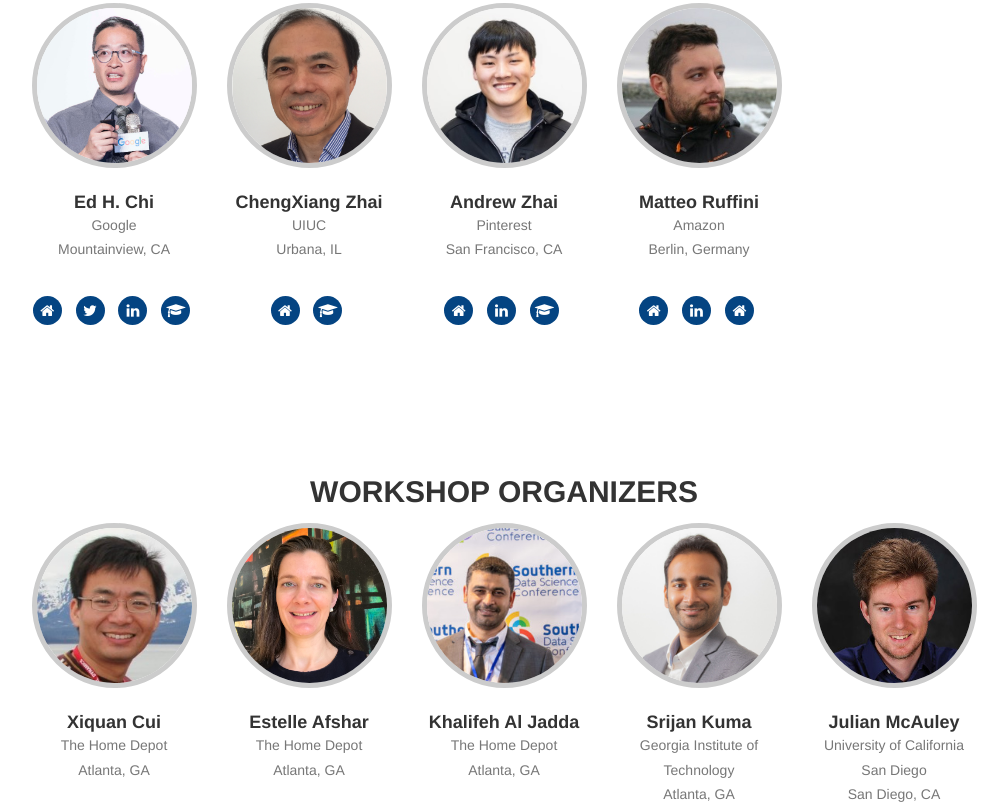
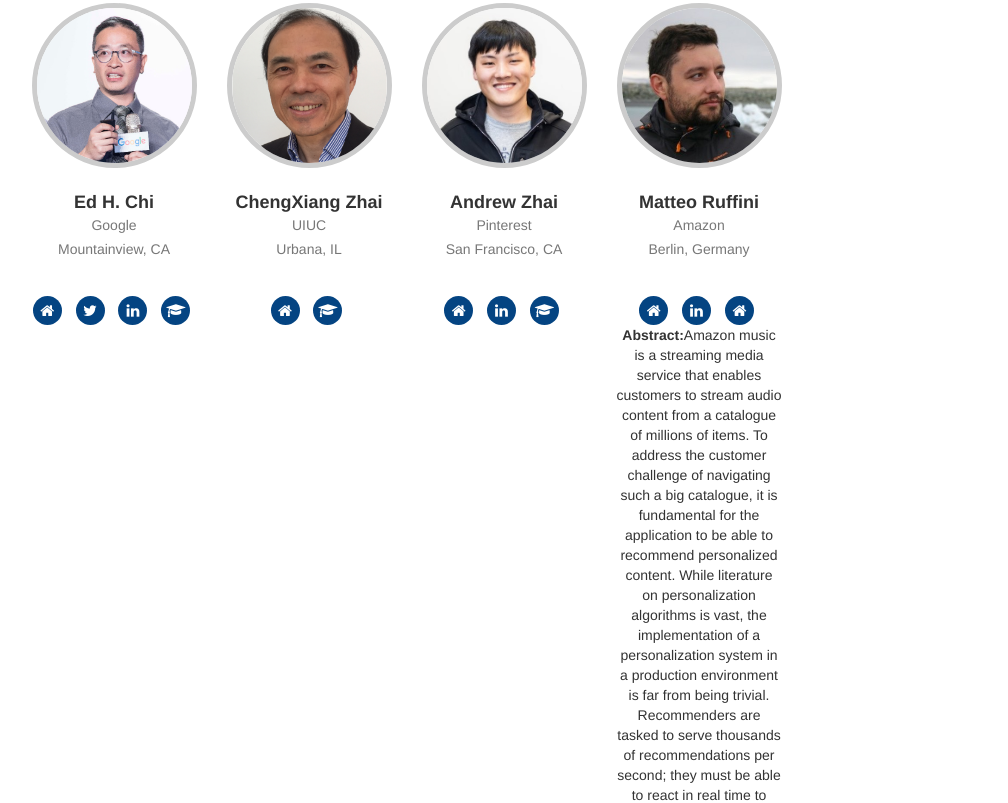
Before and after one commit to oars-workshop/oars-workshop.github.io, a plain HTML site: page index.html in a window 1280 px wide. Shown: the part 6310-7113 px from the top of the page, without its empty margins (136-1144 px from the left). Drawn offline with Linux system fonts and the light colour scheme; a web font is replaced by a local one.

Commit message:
Update index.html
try abstract in bio

```diff
--- a/index.html
+++ b/index.html
@@ -438,6 +438,7 @@
                           <li><a href="https://mruffini.github.io/" target="_blank"><i class="fa fa-home"></i></a>
                           </li>
                         </ul>
+                        <b>Abstract:</b>Amazon music is a streaming media service that enables customers to stream audio content from a catalogue of millions of items. To address the customer challenge of navigating such a big catalogue, it is fundamental for the application to be able to recommend personalized content. While literature on personalization algorithms is vast, the implementation of a personalization system in a production environment is far from being trivial. Recommenders are tasked to serve thousands of recommendations per second; they must be able to react in real time to customer interactions to serve consistent recommendations across the application. In this talk, we discuss how online learning can help build an end-to-end personalization system that addresses all these points. We discuss how Multi Armed Bandits can be used by a centralized service to offer personalized recommendations across multiple product experiences. We describe how their online nature can be used to quickly update their belief on customer tastes. Also, we discuss how a centralized features store benefits the customer experience, enabling the system to deliver coherent and fresh recommendations. Last, we discuss the scientific challenges that implementing such a system presents, including how to deal with the bias naturally present in the data (such as position and selection bias).
                     </div>
                 </div>
 
```
